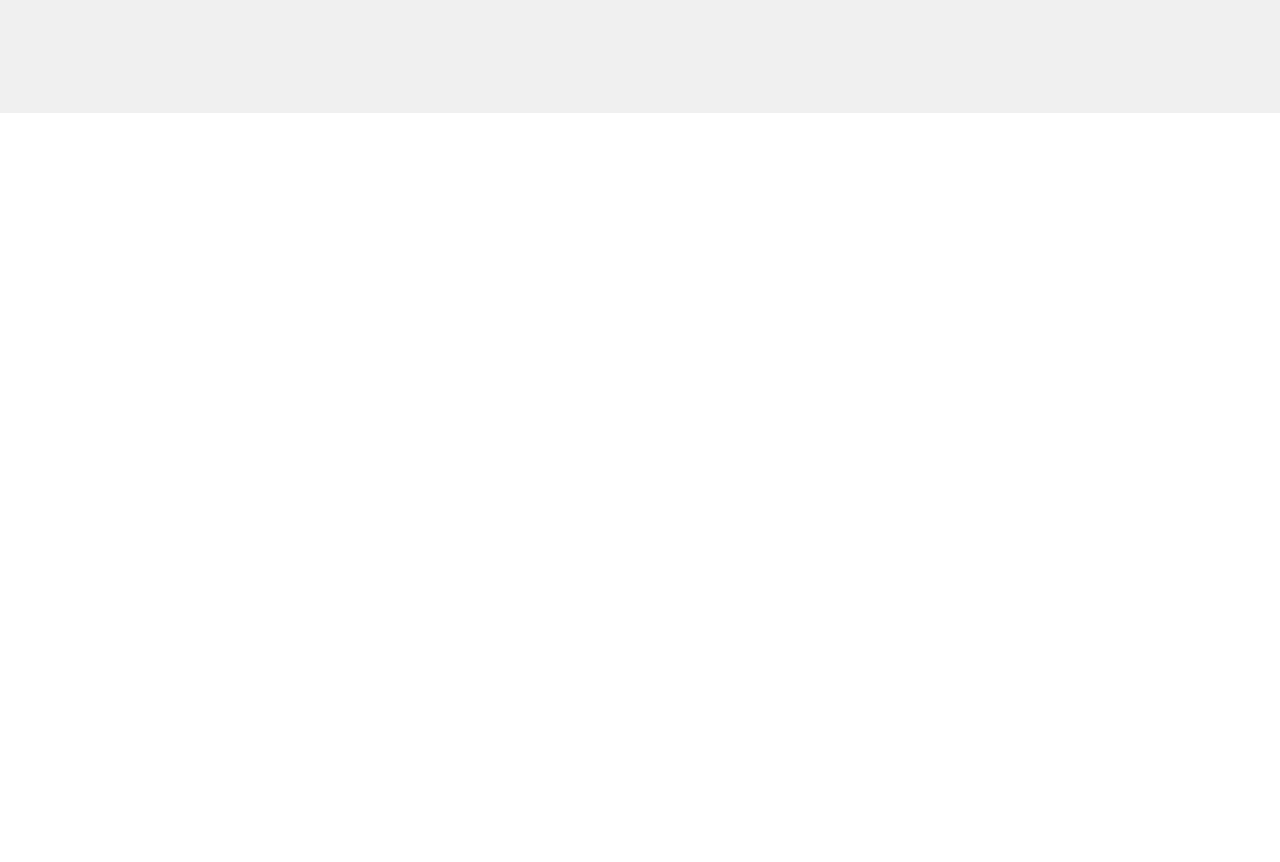
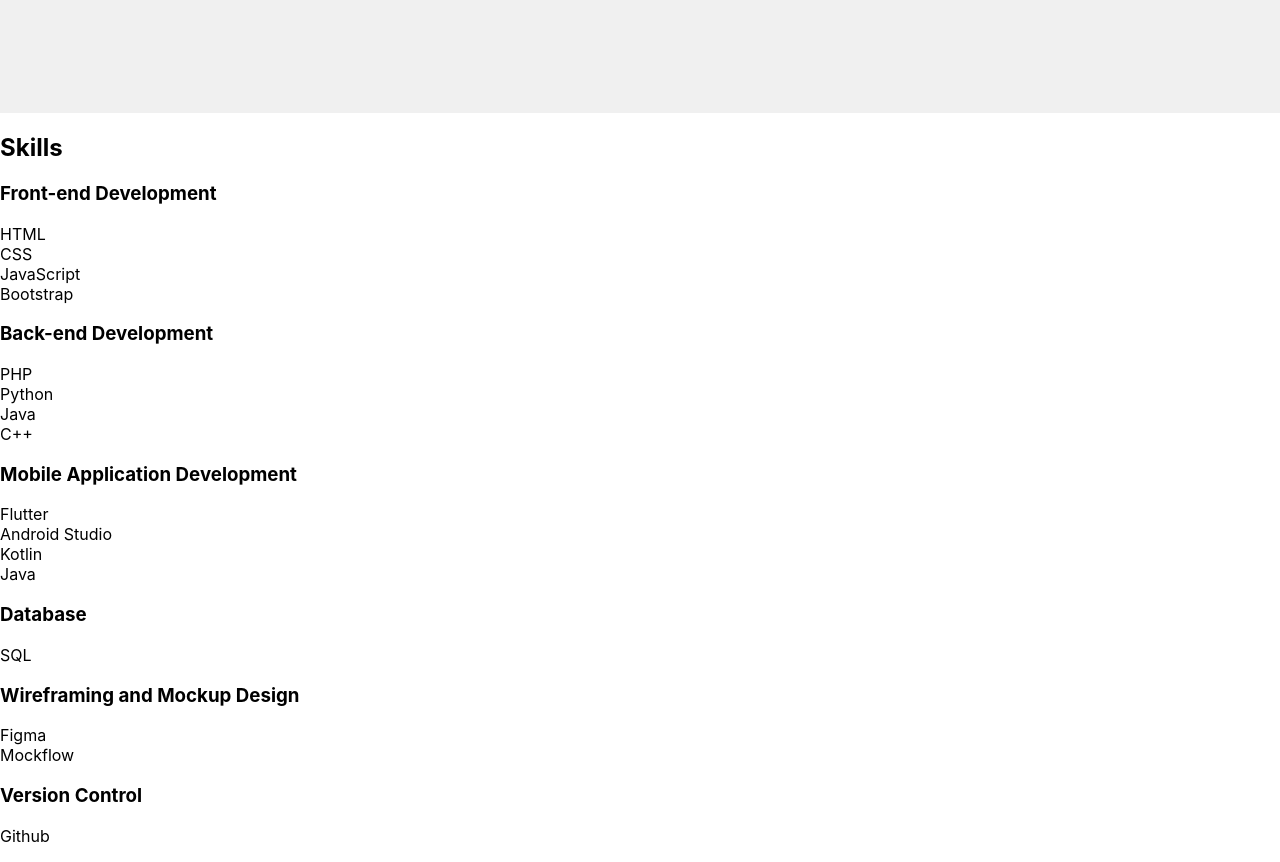
Before and after one commit to Njambi-M/Maria-N-portfolio, a React (Create React App) app: page / in a window 1280 px wide. Shown: the part 880-1742 px from the top of the page. Before the commit the page ends 993 px from the top, so only its background shows below. Built offline with nearby package versions, Linux system fonts and the light colour scheme.

Commit message:
feat: add skills component to the App.js file

```diff
--- a/src/App.js
+++ b/src/App.js
@@ -1,12 +1,14 @@
 import './App.css';
 import Header from './components/header/header';
 import Home from './components/home/home';
+import Skills from './components/skills/skills';
 
 function App() {
   return (
    <>
   <Header/>
   <Home/>
+  <Skills/>
   </>
   );
 }
```
